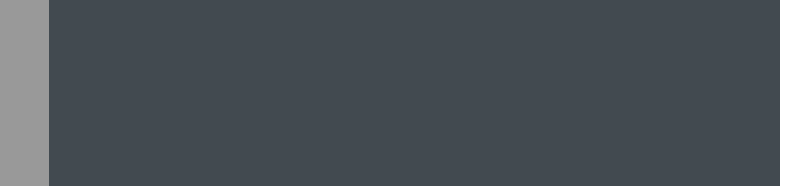
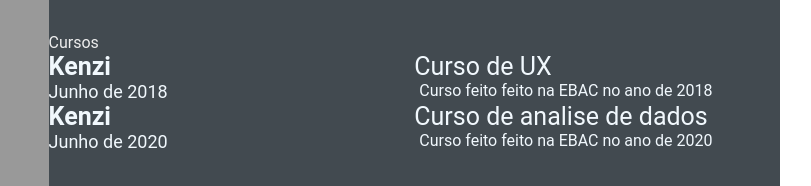
Before and after one commit to AllandoAlmeida/PersonalPresentation, a plain HTML site: page index.html in a window 1280 px wide. Shown: the part 614-800 px from the top of the page, 372-1183 px from the left. Drawn offline with Linux system fonts and the light colour scheme.

Commit message:
inclusão de cursos (#6)

```diff
--- a/index.html
+++ b/index.html
@@ -106,6 +106,27 @@
                     </div>
                 </div>
             </section>
+            <section class="awards gap">
+                <div class="right-title">Cursos</div>
+                <div class="awards-contents">
+                    <div class="awards-left">
+                        <p class="awards-company-name">Kenzi</p>
+                        <p class="awards-time-period">Junho de 2018</p>
+                    </div>
+                    <div class="awards-right">
+                        <p class="awards-name">Curso de UX</p>
+                        <p class="awards-desc">Curso feito feito na EBAC no ano de 2018</p>
+                    </div>
+                    <div class="awards-left">
+                        <p class="awards-company-name">Kenzi</p>
+                        <p class="awards-time-period">Junho de 2020</p>
+                    </div>
+                    <div class="awards-right">
+                        <p class="awards-name">Curso de analise de dados</p>
+                        <p class="awards-desc">Curso feito feito na EBAC no ano de 2020</p>
+                    </div>
+                </div>
+            </section>
         </section>
     </main>
 </body>
```
